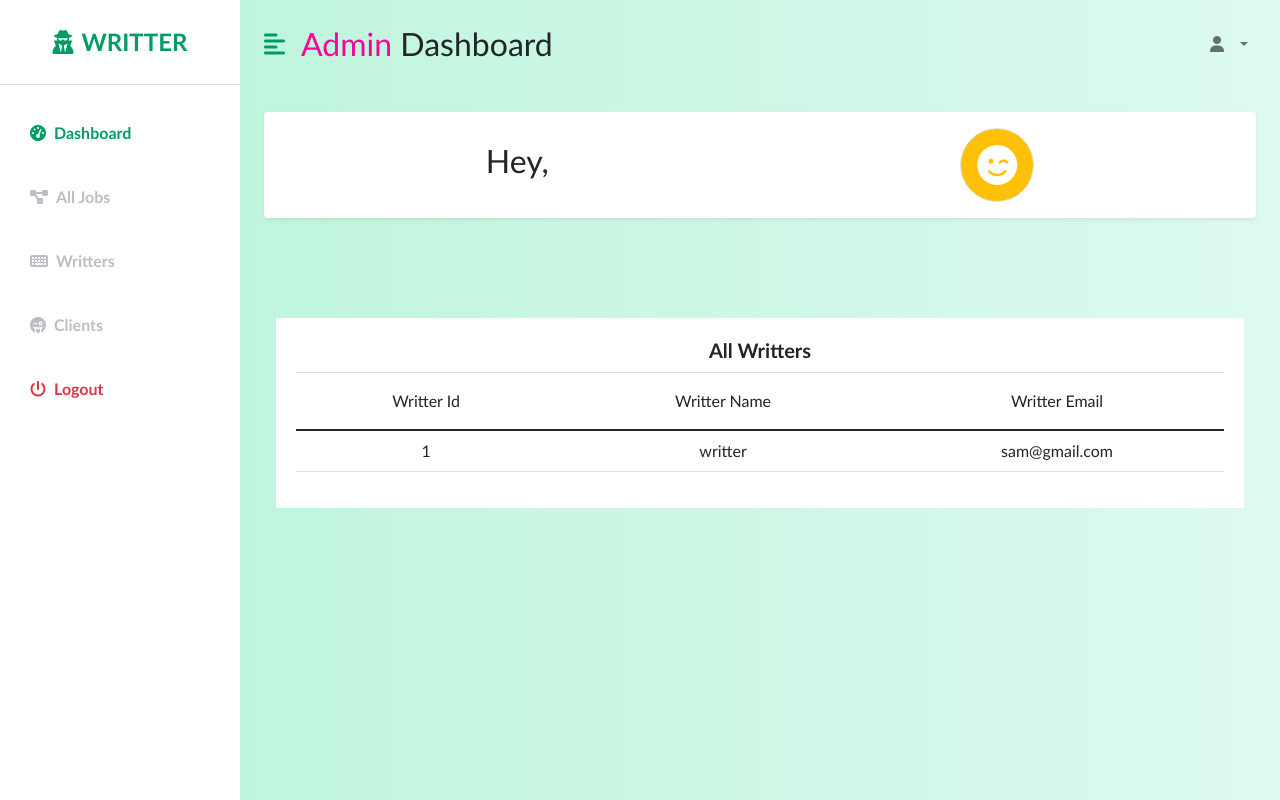
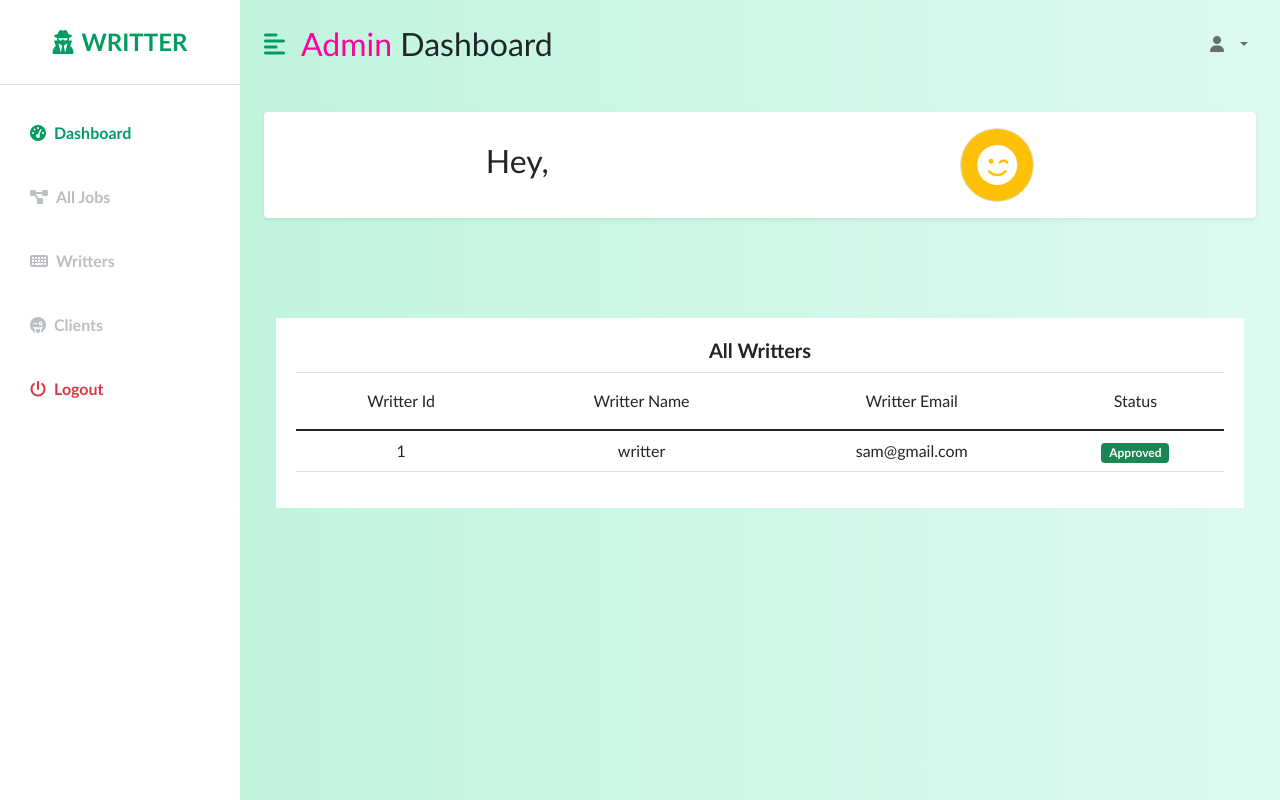
Before and after one commit to SusanMageto/Writter, a Django app: page /app/admin/all-writter/ in a window 1280 px wide. Run offline with Django 4.2, Linux system fonts and the light colour scheme; data comes from the database, SQL or seed files in the repository; parts of the project's set-up code (start-up, migrations or seed data) failed here and were passed over; some libraries are stand-ins or nearby versions.

Commit message:
Client Status

```diff
--- a/app/forms.py
+++ b/app/forms.py
@@ -90,7 +90,7 @@ class AddTasks(forms.Form):
         )
     )
     file = forms.FileField(
-        widget=forms.FileInput(
+        widget=forms.FileInput(blank=True,
             attrs={
                 'class': 'form-control',
                 'placeholder':'file',
--- a/templates/admin/writters.html
+++ b/templates/admin/writters.html
@@ -128,6 +128,7 @@
                                                     <th scope="col">Writter Id</th>
                                                     <th scope="col">Writter Name</th>
                                                     <th scope="col">Writter Email</th>
+                                                    <th scope="col">Status</th>
 
                                                 </tr>
                                             </thead>
@@ -140,6 +141,7 @@
                                                     <td>{{forloop.counter}}</td>
                                                     <td>{{u.username}}</td>
                                                     <td>{{u.email}}</td>
+                                                    <td><span class="badge bg-success">Approved</span></td>
 
                                                 </tr>
 
```
